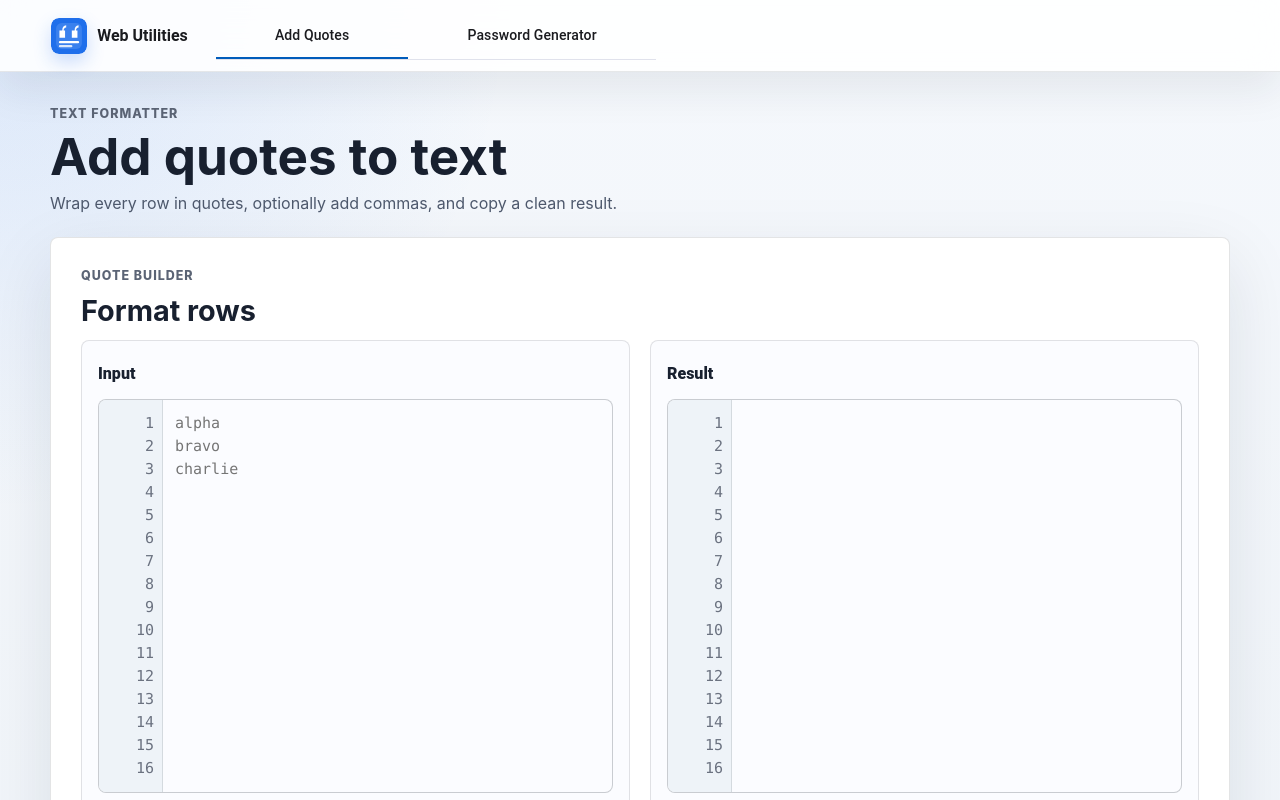
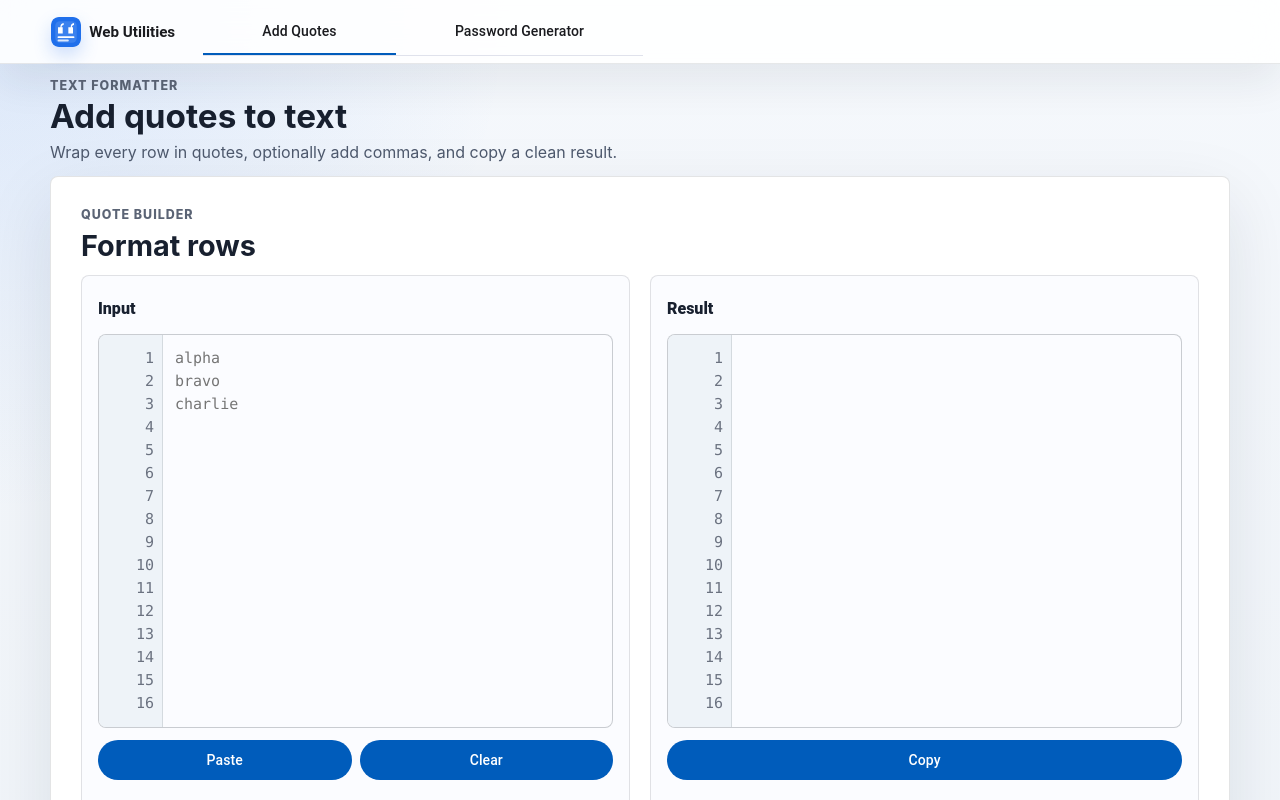
Before and after one commit to agentdata/web-utilities, an Angular app: page /quotes-tool in a window 1280 px wide. Shown: the top 800 px of the page. Built offline with nearby package versions, Linux system fonts and the light colour scheme.

Commit message:
- reduce title height so that more of the app is visible.

```diff
--- a/src/app/app.scss
+++ b/src/app/app.scss
@@ -12,7 +12,7 @@
   grid-template-columns: auto 1fr;
   gap: 28px;
   align-items: center;
-  min-height: 72px;
+  min-height: 58px;
   padding: 0 clamp(18px, 4vw, 56px);
   border-bottom: 1px solid rgba(24, 32, 47, 0.1);
   background: rgba(255, 255, 255, 0.88);
@@ -37,15 +37,15 @@
 .brand {
   display: inline-flex;
   align-items: center;
-  gap: 10px;
-  font-size: 1rem;
+  gap: 8px;
+  font-size: 0.95rem;
   font-weight: 700;
   white-space: nowrap;
 }
 
 .brand-mark {
-  width: 36px;
-  height: 36px;
+  width: 30px;
+  height: 30px;
   border-radius: 8px;
   box-shadow: 0 8px 18px rgba(31, 111, 235, 0.22);
   flex: 0 0 auto;
@@ -54,26 +54,26 @@
 .page-shell {
   width: min(1180px, calc(100% - 32px));
   margin: 0 auto;
-  padding: 28px 0 16px;
+  padding: 14px 0 16px;
 }
 
 .hero {
   display: flex;
   align-items: end;
   min-height: auto;
-  padding: 6px 0 22px;
+  padding: 0 0 12px;
 
   h1 {
     max-width: 760px;
     margin: 0;
-    font-size: clamp(2rem, 4vw, 3.25rem);
-    line-height: 1;
+    font-size: clamp(1.55rem, 2.6vw, 2.35rem);
+    line-height: 1.08;
     letter-spacing: 0;
   }
 }
 
 .eyebrow {
-  margin: 0 0 10px;
+  margin: 0 0 6px;
   color: #5b6475;
   font-size: 0.78rem;
   font-weight: 800;
@@ -83,7 +83,7 @@
 
 .lede {
   max-width: 620px;
-  margin: 10px 0 0;
+  margin: 6px 0 0;
   color: #4d586c;
   font-size: 1rem;
   line-height: 1.45;
@@ -828,7 +828,7 @@ mat-card-title {
     grid-template-columns: 1fr;
     gap: 4px;
     justify-items: start;
-    padding-block: 10px;
+    padding-block: 8px;
   }
 
   .utility-tabs {
@@ -836,7 +836,7 @@ mat-card-title {
   }
 
   .page-shell {
-    padding-top: 32px;
+    padding-top: 12px;
   }
 
   .editor-grid,
```
